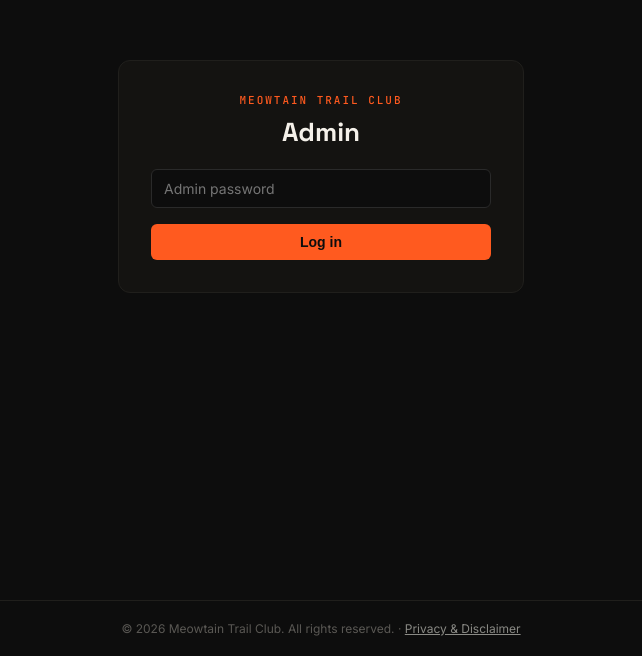
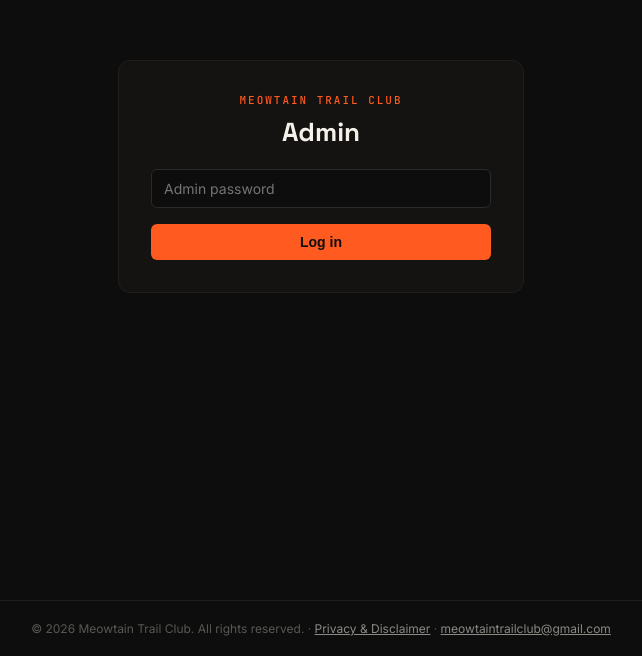
Before and after one commit to meowtaintrailclub-png/meowtaintrailclub, a Next.js app: page /admin/login in a window 1280 px wide. Shown: the part 248-904 px from the top of the page, without its empty margins (319-961 px from the left). Built offline with nearby package versions, Linux system fonts and the light colour scheme.

Commit message:
Update layout.js

```diff
--- a/app/layout.js
+++ b/app/layout.js
@@ -27,6 +27,10 @@ export default function RootLayout({ children }) {
           &copy; {year} Meowtain Trail Club. All rights reserved. &middot;{" "}
           <a href="/legal" style={{ color: "#8A8A85", textDecoration: "underline" }}>
             Privacy &amp; Disclaimer
+          </a>{" "}
+          &middot;{" "}
+          <a href="mailto:meowtaintrailclub@gmail.com" style={{ color: "#8A8A85", textDecoration: "underline" }}>
+            meowtaintrailclub@gmail.com
           </a>
         </footer>
       </body>
```
